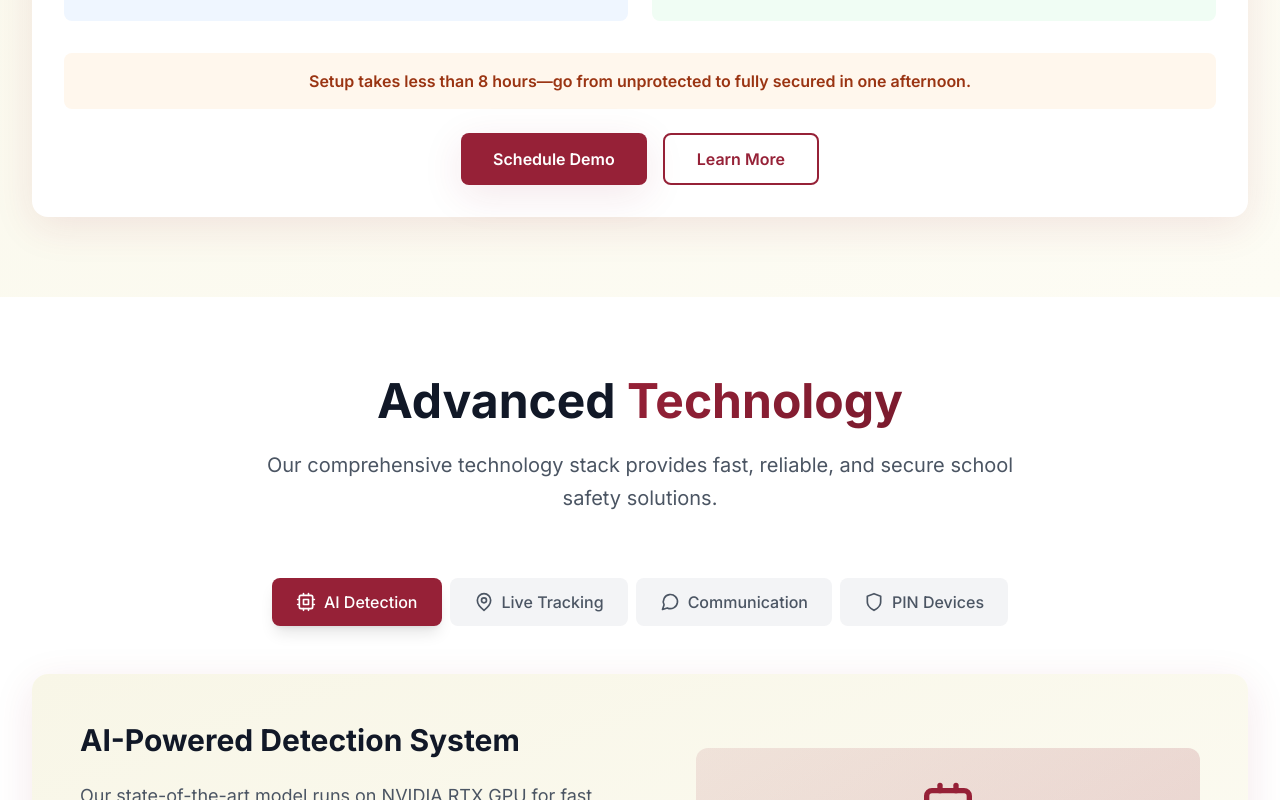
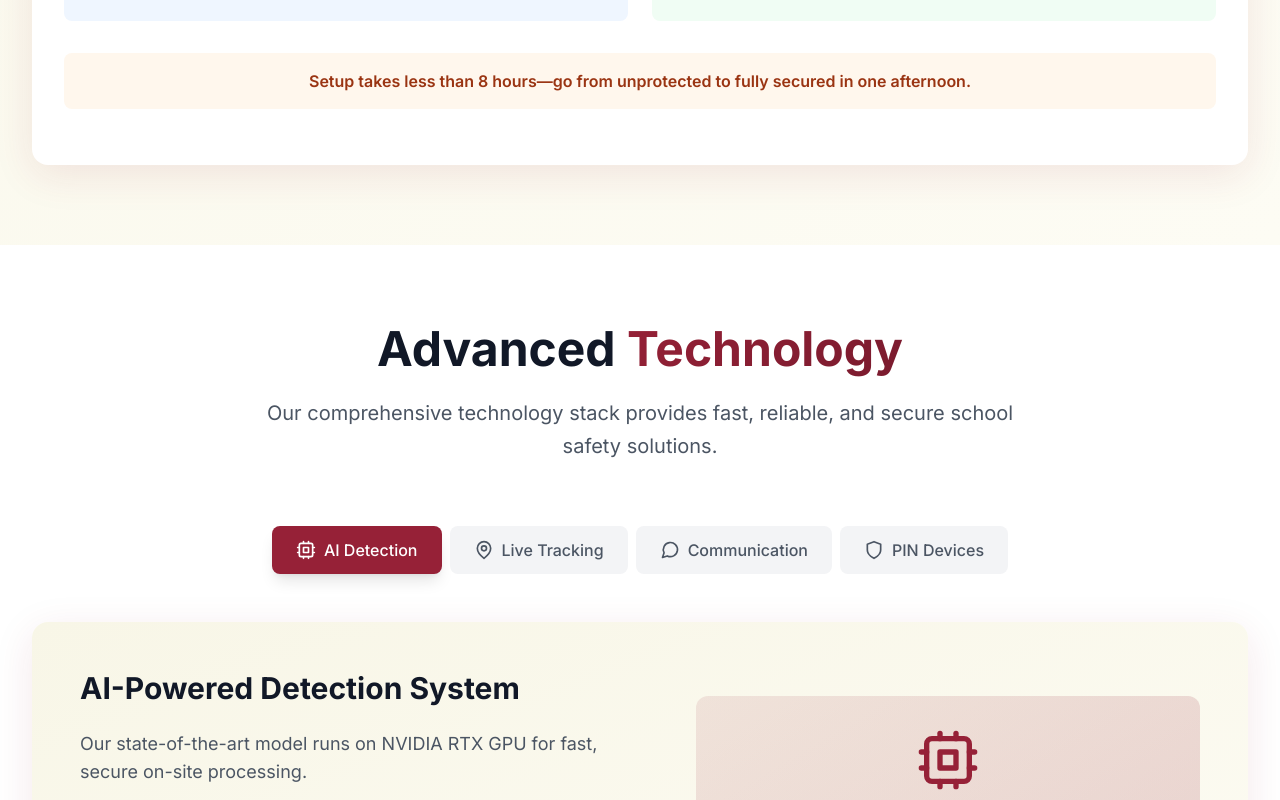
Before and after one commit to DefenX-V2/defenx-website, a React (Vite) app: page / in a window 1280 px wide. Shown: the part 4140-4940 px from the top of the page. Built offline with nearby package versions, Linux system fonts and the light colour scheme.

Commit message:
getting rid of buttons

```diff
--- a/src/components/Footer.jsx
+++ b/src/components/Footer.jsx
@@ -82,14 +82,6 @@ const Footer = () => {
               Join schools across the nation in creating safer learning environments.
               Schedule a demo today and see DefenX in action.
             </p>
-            <div className="flex flex-col sm:flex-row gap-4 justify-center">
-              <button className="bg-white text-burgundy font-semibold py-3 px-8 rounded-lg hover:bg-gray-100 transition-colors duration-300">
-                Schedule Demo
-              </button>
-              <button className="border-2 border-white text-white font-semibold py-3 px-8 rounded-lg hover:bg-white hover:text-burgundy transition-all duration-300">
-                Contact Sales
-              </button>
-            </div>
           </div>
         </motion.div>
       </div>
--- a/src/components/Pricing.jsx
+++ b/src/components/Pricing.jsx
@@ -194,9 +194,6 @@ const Pricing = () => {
                   <a href="mailto:sgubba@terpmail.umd.edu" className="btn-primary w-full mb-3 text-sm py-3 block text-center">
                     Get Started Today
                   </a>
-                  <button className="btn-secondary w-full text-sm py-3">
-                    Schedule Demo
-                  </button>
 
                   <p className="text-center text-xs text-gray-500 mt-4">
                     60%+ gross margin maintained across all plans
--- a/src/components/Solution.jsx
+++ b/src/components/Solution.jsx
@@ -178,10 +178,6 @@ const Solution = () => {
               Setup takes less than 8 hours—go from unprotected to fully secured in one afternoon.
             </p>
           </div>
-          <div className="flex flex-col sm:flex-row gap-4 justify-center">
-            <button className="btn-primary">Schedule Demo</button>
-            <button className="btn-secondary">Learn More</button>
-          </div>
         </motion.div>
       </div>
     </section>
```
